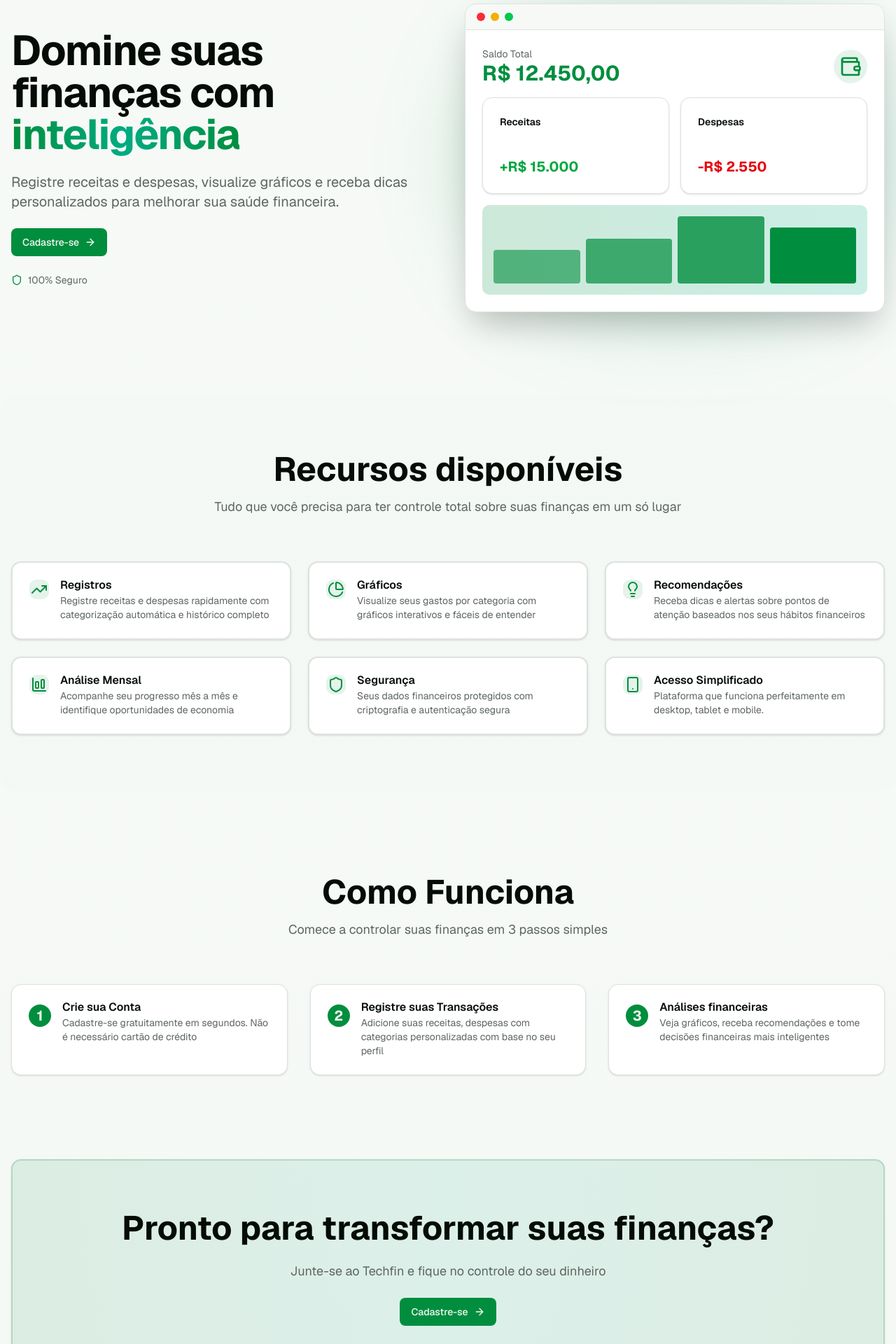
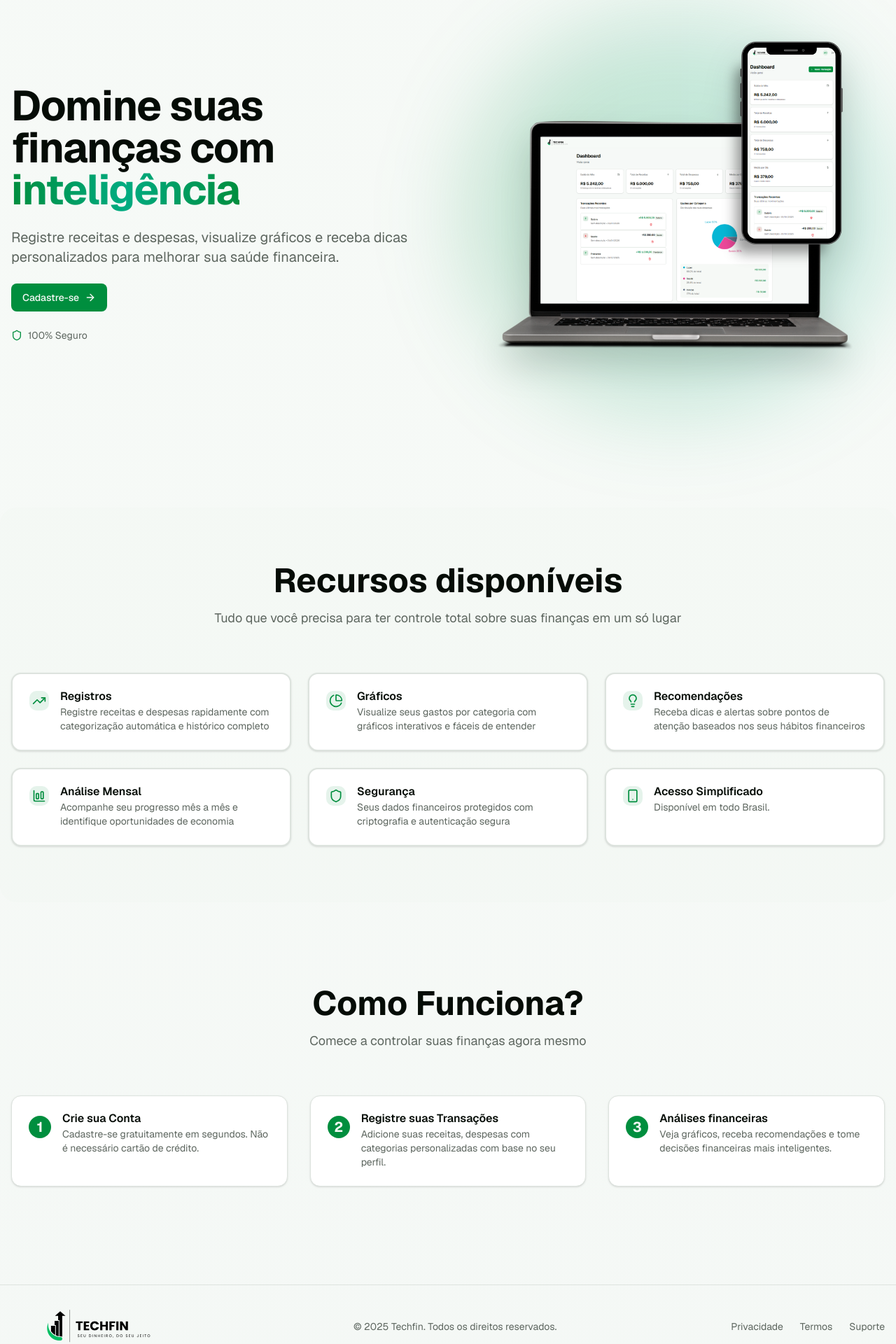
Before and after one commit to diascw/techfin, a Next.js app: page / in a window 1280 px wide. Shown: the part 120-2040 px from the top of the page at 70% size. Built offline with nearby package versions, Linux system fonts and the light colour scheme.

Commit message:
feat: ajuste landpage

```diff
--- a/app/page.tsx
+++ b/app/page.tsx
@@ -60,7 +60,7 @@ export default function LandingPage() {
         </div>
       </header>
 
-      <section className="container mx-auto px-4 py-20 md:py-15">
+      <section className="container mx-auto px-4 py-10 md:py-20">
         <div className="grid lg:grid-cols-2 gap-12 items-center">
           <div className="space-y-6 text-center lg:text-left">
             <h1 className="text-4xl md:text-6xl font-bold tracking-tight text-balance">
@@ -91,53 +91,13 @@ export default function LandingPage() {
 
           <div className="relative">
             <div className="absolute inset-0 bg-gradient-to-r from-primary/20 to-accent/20 blur-3xl rounded-full" />
-            <div className="relative bg-card border rounded-2xl shadow-2xl overflow-hidden">
-              <div className="bg-muted/50 border-b px-4 py-3 flex items-center gap-2">
-                <div className="w-3 h-3 rounded-full bg-red-500" />
-                <div className="w-3 h-3 rounded-full bg-yellow-500" />
-                <div className="w-3 h-3 rounded-full bg-green-500" />
-              </div>
-              <div className="p-6 space-y-4">
-                <div className="flex items-center justify-between">
-                  <div>
-                    <p className="text-sm text-muted-foreground">Saldo Total</p>
-                    <p className="text-3xl font-bold text-primary">
-                      R$ 12.450,00
-                    </p>
-                  </div>
-                  <div className="w-12 h-12 rounded-full bg-primary/10 flex items-center justify-center">
-                    <Wallet className="w-8 h-8 text-primary" />
-                  </div>
-                </div>
-                <div className="grid grid-cols-2 gap-4">
-                  <Card>
-                    <CardHeader className="pb-2">
-                      <CardTitle className="text-sm">Receitas</CardTitle>
-                    </CardHeader>
-                    <CardContent>
-                      <p className="text-xl font-bold text-green-600">
-                        +R$ 15.000
-                      </p>
-                    </CardContent>
-                  </Card>
-                  <Card>
-                    <CardHeader className="pb-2">
-                      <CardTitle className="text-sm">Despesas</CardTitle>
-                    </CardHeader>
-                    <CardContent>
-                      <p className="text-xl font-bold text-red-600">
-                        -R$ 2.550
-                      </p>
-                    </CardContent>
-                  </Card>
-                </div>
-                <div className="h-32 bg-gradient-to-r from-primary/20 to-accent/20 rounded-lg flex items-end gap-2 p-4">
-                  <div className="w-full h-12 bg-primary/60 rounded" />
-                  <div className="w-full h-16 bg-primary/70 rounded" />
-                  <div className="w-full h-24 bg-primary/80 rounded" />
-                  <div className="w-full h-20 bg-primary rounded" />
-                </div>
-              </div>
+
+            <div className="relative flex items-center justify-center lg:-mt-10">
+              <img
+                src="/images/mockup.png"
+                alt="Demon"
+                className="w-full h-auto max-w-[600px] drop-shadow-2xl"
+              />
             </div>
           </div>
         </div>
@@ -158,181 +118,99 @@ export default function LandingPage() {
         </div>
 
         <div className="grid md:grid-cols-2 lg:grid-cols-3 gap-6">
-          <Card className="border-2 hover:border-primary/50 transition-all hover:shadow-lg">
+          {[
+            {
+              icon: TrendingUp,
+              title: "Registros",
+              desc: "Registre receitas e despesas rapidamente com categorização automática e histórico completo",
+            },
+            {
+              icon: PieChart,
+              title: "Gráficos",
+              desc: "Visualize seus gastos por categoria com gráficos interativos e fáceis de entender",
+            },
+            {
+              icon: Lightbulb,
+              title: "Recomendações",
+              desc: "Receba dicas e alertas sobre pontos de atenção baseados nos seus hábitos financeiros",
+            },
+            {
+              icon: ChartBar,
+              title: "Análise Mensal",
+              desc: "Acompanhe seu progresso mês a mês e identifique oportunidades de economia",
+            },
+            {
+              icon: Shield,
+              title: "Segurança",
+              desc: "Seus dados financeiros protegidos com criptografia e autenticação segura",
+            },
+            {
+              icon: Smartphone,
+              title: "Acesso Simplificado",
+              desc: "Disponível em todo Brasil.",
+            },
+          ].map((feature, i) => (
+            <Card
+              key={i}
+              className="border-2 hover:border-primary/50 transition-all hover:shadow-lg"
+            >
               <CardHeader className="flex flex-row items-start gap-4 space-y-0">
                 <div className="w-7 h-7 shrink-0 rounded-lg bg-primary/10 flex items-center justify-center">
-                <TrendingUp className="w-6 h-6 text-primary" />
+                  <feature.icon className="w-5 h-5 text-primary" />
                 </div>
                 <div className="flex flex-col gap-1">
-                <CardTitle>Registros</CardTitle>
-                <CardDescription>
-                  Registre receitas e despesas rapidamente com categorização
-                  automática e histórico completo
-                </CardDescription>
+                  <CardTitle>{feature.title}</CardTitle>
+                  <CardDescription>{feature.desc}</CardDescription>
                 </div>
               </CardHeader>
             </Card>
-
-          <Card className="border-2 hover:border-primary/50 transition-all hover:shadow-lg">
-            <CardHeader className="flex flex-row items-start gap-4 space-y-0">
-              <div className="w-7 h-7 shrink-0 rounded-lg bg-primary/10 flex items-center justify-center">
-                <PieChart className="w-6 h-6 text-primary" />
-              </div>
-              <div className="flex flex-col gap-1">
-                <CardTitle>Gráficos</CardTitle>
-                <CardDescription>
-                  Visualize seus gastos por categoria com gráficos interativos e
-                  fáceis de entender
-                </CardDescription>
-              </div>
-            </CardHeader>
-          </Card>
-
-          <Card className="border-2 hover:border-primary/50 transition-all hover:shadow-lg">
-            <CardHeader className="flex flex-row items-start gap-4 space-y-0">
-              <div className="w-7 h-7 shrink-0 rounded-lg bg-primary/10 flex items-center justify-center">
-                <Lightbulb className="w-6 h-6 text-primary" />
-              </div>
-              <div className="flex flex-col gap-1">
-                <CardTitle>Recomendações</CardTitle>
-                <CardDescription>
-                  Receba dicas e alertas sobre pontos de atenção baseados nos
-                  seus hábitos financeiros
-                </CardDescription>
-              </div>
-            </CardHeader>
-          </Card>
-
-          <Card className="border-2 hover:border-primary/50 transition-all hover:shadow-lg">
-            <CardHeader className="flex flex-row items-start gap-4 space-y-0">
-              <div className="w-7 h-7 shrink-0 rounded-lg bg-primary/10 flex items-center justify-center">
-                <ChartBar className="w-6 h-6 text-primary" />
-              </div>
-              <div className="flex flex-col gap-1">
-                <CardTitle>Análise Mensal</CardTitle>
-                <CardDescription>
-                  Acompanhe seu progresso mês a mês e identifique oportunidades
-                  de economia
-                </CardDescription>
-              </div>
-            </CardHeader>
-          </Card>
-
-          <Card className="border-2 hover:border-primary/50 transition-all hover:shadow-lg">
-            <CardHeader className="flex flex-row items-start gap-4 space-y-0">
-              <div className="w-7 h-7 shrink-0 rounded-lg bg-primary/10 flex items-center justify-center">
-                <Shield className="w-6 h-6 text-primary" />
-              </div>
-              <div className="flex flex-col gap-1">
-                <CardTitle>Segurança</CardTitle>
-                <CardDescription>
-                  Seus dados financeiros protegidos com criptografia e
-                  autenticação segura
-                </CardDescription>
-              </div>
-            </CardHeader>
-          </Card>
-
-          <Card className="border-2 hover:border-primary/50 transition-all hover:shadow-lg">
-            <CardHeader className="flex flex-row items-start gap-4 space-y-0">
-              <div className="w-7 h-7 shrink-0 rounded-lg bg-primary/10 flex items-center justify-center">
-                <Smartphone className="w-6 h-6 text-primary" />
-              </div>
-              <div className="flex flex-col gap-1">
-                <CardTitle>Acesso Simplificado</CardTitle>
-                <CardDescription>
-                  Plataforma que funciona perfeitamente em desktop, tablet e
-                  mobile.
-                </CardDescription>
-              </div>
-            </CardHeader>
-          </Card>
+          ))}
         </div>
       </section>
 
       <section id="how-it-works" className="container mx-auto px-4 py-15">
         <div className="text-center space-y-4 mb-16">
           <h2 className="text-3xl md:text-5xl font-bold text-balance">
-            Como Funciona
+            Como Funciona?
           </h2>
           <p className="text-lg text-muted-foreground max-w-2xl mx-auto text-pretty">
-            Comece a controlar suas finanças em 3 passos simples
+            Comece a controlar suas finanças agora mesmo
           </p>
         </div>
 
         <div className="grid md:grid-cols-3 gap-8">
-          <div className="relative">
-            <div className="absolute top-0 left-8 w-0.5 h-full bg-gradient-to-b from-primary to-transparent hidden md:block" />
+          {[
+            {
+              n: 1,
+              t: "Crie sua Conta",
+              d: "Cadastre-se gratuitamente em segundos. Não é necessário cartão de crédito.",
+            },
+            {
+              n: 2,
+              t: "Registre suas Transações",
+              d: "Adicione suas receitas, despesas com categorias personalizadas com base no seu perfil.",
+            },
+            {
+              n: 3,
+              t: "Análises financeiras",
+              d: "Veja gráficos, receba recomendações e tome decisões financeiras mais inteligentes.",
+            },
+          ].map((step) => (
+            <div key={step.n} className="relative">
               <Card className="relative z-10 h-full">
                 <CardHeader className="flex flex-row items-start gap-4 space-y-0">
                   <div className="w-8 h-8 shrink-0 rounded-full bg-primary text-primary-foreground flex items-center justify-center text-xl font-bold mt-1">
-                  1
+                    {step.n}
                   </div>
                   <div className="flex flex-col gap-1">
-                  <CardTitle>Crie sua Conta</CardTitle>
-                  <CardDescription>
-                    Cadastre-se gratuitamente em segundos. Não é necessário
-                    cartão de crédito
-                  </CardDescription>
+                    <CardTitle>{step.t}</CardTitle>
+                    <CardDescription>{step.d}</CardDescription>
                   </div>
                 </CardHeader>
               </Card>
             </div>
-
-          <div className="relative">
-            <div className="absolute top-0 left-8 w-0.5 h-full bg-gradient-to-b from-primary to-transparent hidden md:block" />
-            <Card className="relative z-10 h-full">
-              <CardHeader className="flex flex-row items-start gap-4 space-y-0">
-                <div className="w-8 h-8 shrink-0 rounded-full bg-primary text-primary-foreground flex items-center justify-center text-xl font-bold mt-1">
-                  2
+          ))}
         </div>
-                <div className="flex flex-col gap-1">
-                  <CardTitle>Registre suas Transações</CardTitle>
-                  <CardDescription>
-                    Adicione suas receitas, despesas com categorias
-                    personalizadas com base no seu perfil
-                  </CardDescription>
-                </div>
-              </CardHeader>
-            </Card>
-          </div>
-
-          <div className="relative">
-            <Card className="relative z-10 h-full">
-              <CardHeader className="flex flex-row items-start gap-4 space-y-0">
-                <div className="w-8 h-8 shrink-0 rounded-full bg-primary text-primary-foreground flex items-center justify-center text-xl font-bold mt-1">
-                  3
-                </div>
-                <div className="flex flex-col gap-1">
-                  <CardTitle>Análises financeiras</CardTitle>
-                  <CardDescription>
-                    Veja gráficos, receba recomendações e tome decisões
-                    financeiras mais inteligentes
-                  </CardDescription>
-                </div>
-              </CardHeader>
-            </Card>
-          </div>
-        </div>
-      </section>
-
-      <section className="container mx-auto px-4 py-15">
-        <Card className="bg-gradient-to-r from-primary/10 via-accent/10 to-primary/10 border-2 border-primary/20">
-          <CardContent className="p-12 text-center space-y-6">
-            <h2 className="text-3xl md:text-5xl font-bold text-balance">
-              Pronto para transformar suas finanças?
-            </h2>
-            <p className="text-lg text-muted-foreground max-w-2xl mx-auto text-pretty">
-              Junte-se ao Techfin e fique no controle do seu dinheiro
-            </p>
-            <Button size="lg" asChild className="gap-2">
-              <Link href="/auth/signup">
-                Cadastre-se
-                <ArrowRight className="w-5 h-5" />
-              </Link>
-            </Button>
-          </CardContent>
-        </Card>
       </section>
 
       <Footer />
```
Also changed, not shown: public/images/mockup.png (added). Lines whose indentation alone changed are shown as unchanged.
